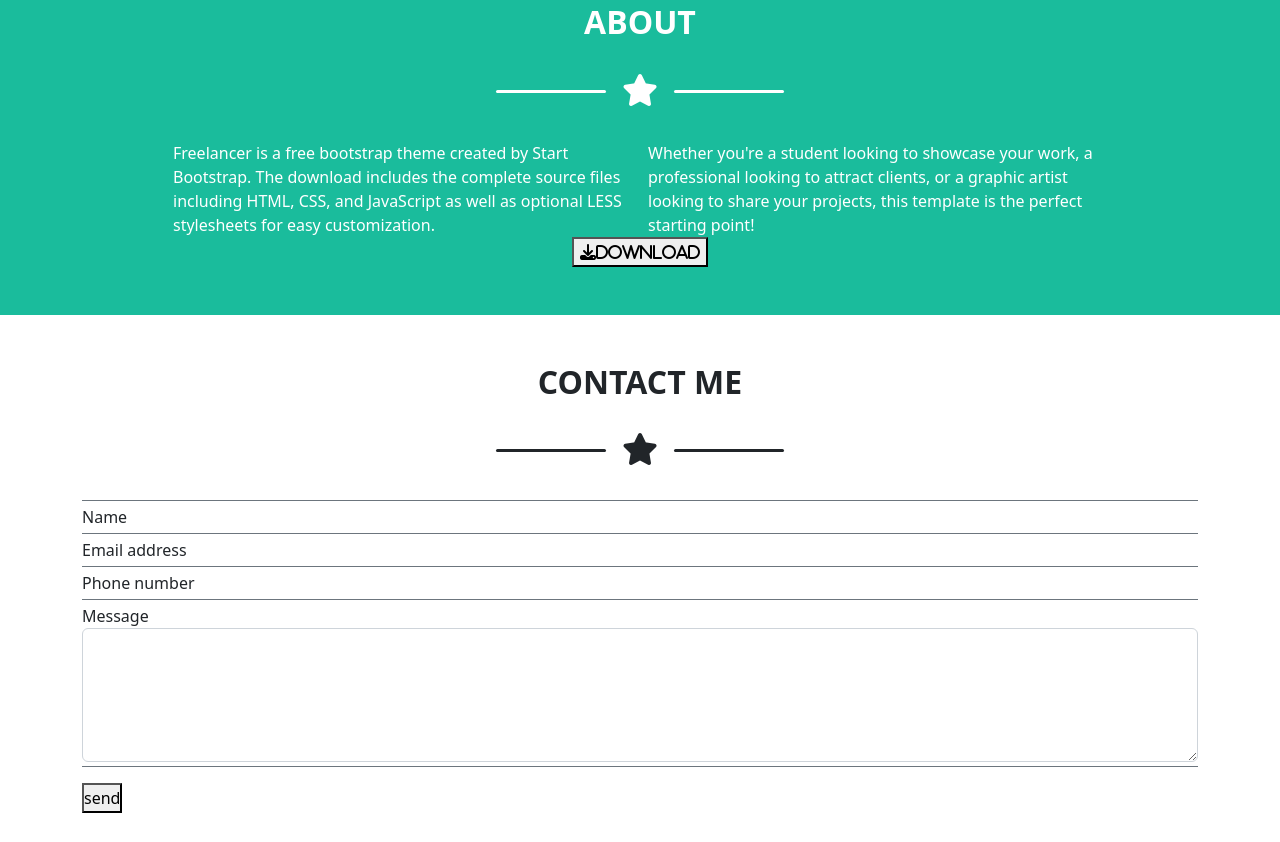
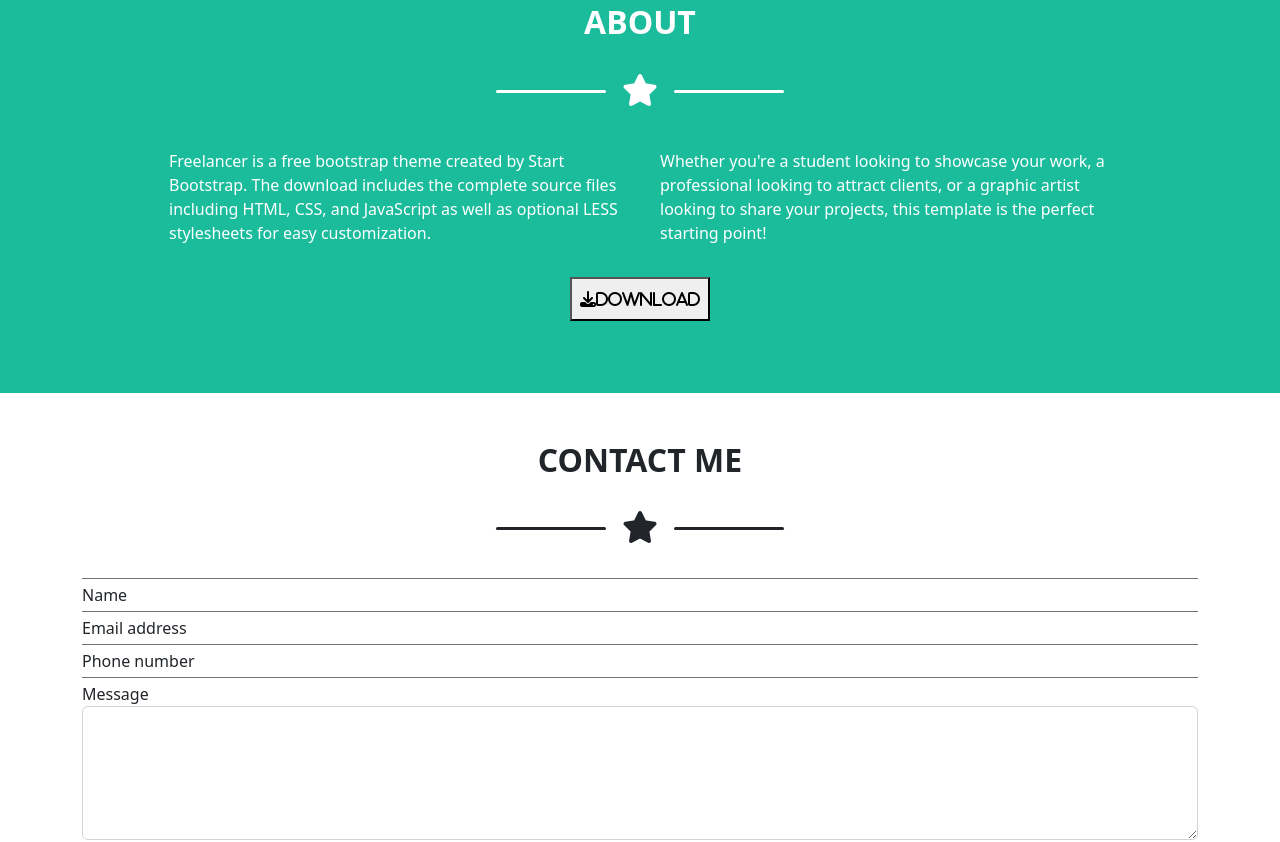
Before and after one commit to Pis4ni/html-css-bootstrap-freelancer, a plain HTML site: page index.html in a window 1280 px wide. Shown: the part 1482-2324 px from the top of the page. Drawn offline with nearby package versions, Linux system fonts and the light colour scheme.

Commit message:
fix: buttons spacing

```diff
--- a/index.html
+++ b/index.html
@@ -120,16 +120,16 @@
 
                 <div class="row flex-column flex-md-row justify-content-center ">
                     <!--* col -->
-                    <div class="col col-md-5 px-2">
+                    <div class="col col-md-5 m-2">
                         Freelancer is a free bootstrap theme created by Start Bootstrap. The download includes the complete source files including HTML, CSS, and JavaScript as well as optional LESS stylesheets for easy customization.
                     </div>
                     <!--* col -->
-                    <div class="col col-md-5 px-2">
+                    <div class="col col-md-5 m-2">
                         Whether you're a student looking to showcase your work, a professional looking to attract clients, or a graphic artist looking to share your projects, this template is the perfect starting point!
                     </div>
                 </div>
                 <div class="text-center">
-                    <button>
+                    <button class="p-2 my-4">
                         <i class="fa-solid fa-download">Download</i>
                     </button>
                 </div>
@@ -159,7 +159,7 @@
                     </div>
                 </div>
                 <div class="container my-3 px-0">
-                    <button class="mx-0 px-0">
+                    <button class="p-2 my-4">
                         send
                     </button>
                 </div>
```
